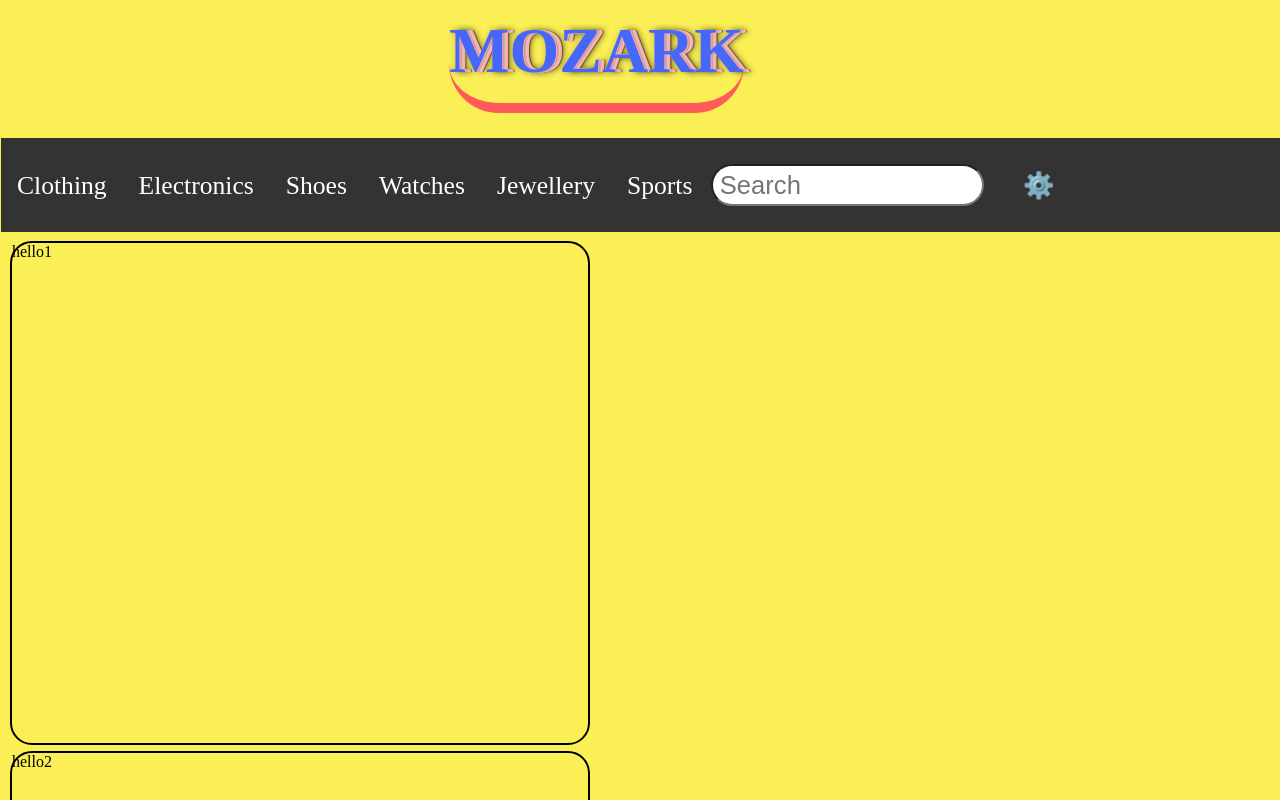
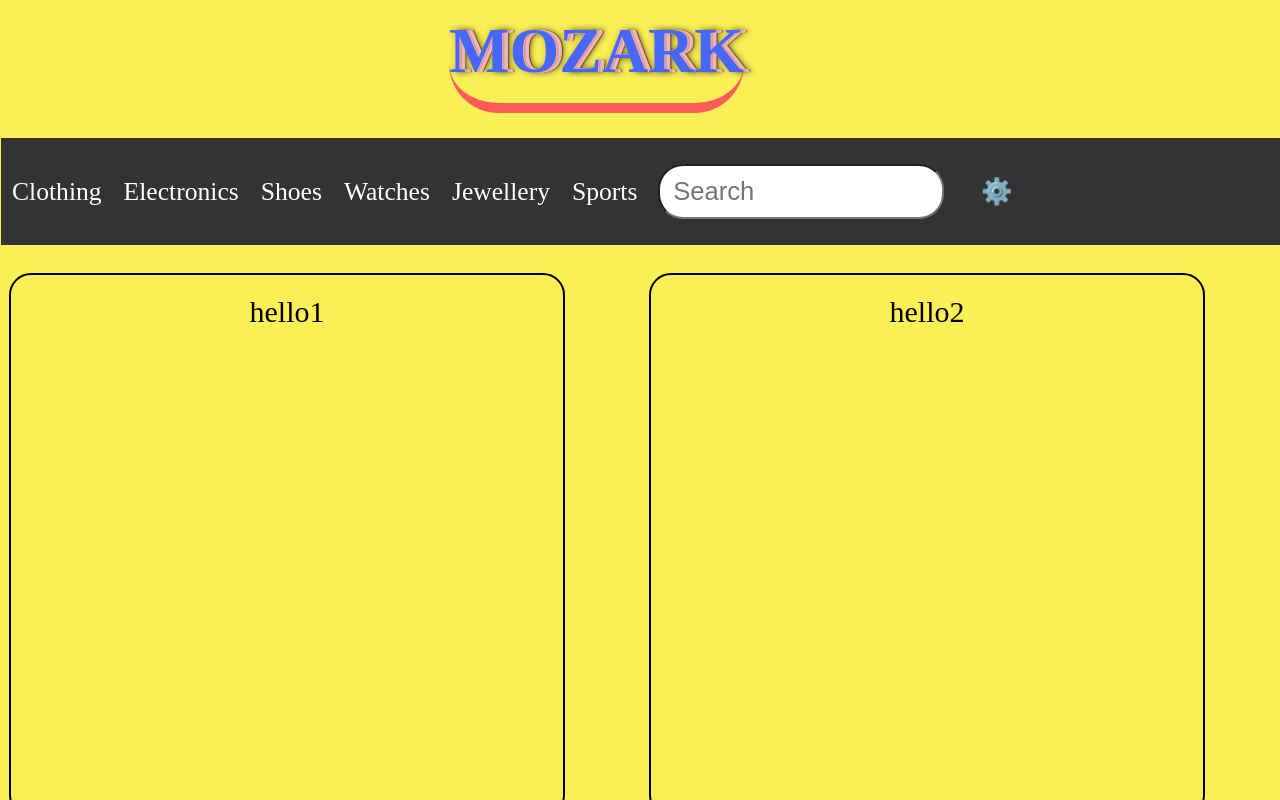
Before and after one commit to MohamedMetwalli5/MOZARK, a Vue app in the folder front-end/: page /Home in a window 1280 px wide. Shown: the top 800 px of the page. Built offline with nearby package versions, Linux system fonts and the light colour scheme; the HTML template or start-up script is replaced by a standard one.

Commit message:
The Suggested Products List is Almost Done!

```diff
--- a/front-end/src/components/Home.vue
+++ b/front-end/src/components/Home.vue
@@ -50,6 +50,7 @@ export default {
 
 <!-- Add "scoped" attribute to limit CSS to this component only -->
 <style scoped>
+
 #container {
     background-color: rgb(250, 239, 84);
     height: 100%;
@@ -103,18 +104,18 @@ ul.horizontal li a {
     color: white;
     text-align: center;
     font-size: 2vmax;
-    padding: 14px 16px;
+    padding: 14px 11px;
     text-decoration: none;
 }
 
 #search-box{
-    padding: 0.5vw;
+    padding: 1vw;
     width: 20vw;
     display: flex;
     height: 2vw;
     font-size: 2vw;
     margin: 2vw;
-    margin-left: 1%;
+    margin-left: 10px;
     border-radius: 25px;
 }
 </style>
--- a/front-end/src/components/SuggestedProducts.vue
+++ b/front-end/src/components/SuggestedProducts.vue
@@ -1,5 +1,5 @@
 <template>
-    <div id="container">
+    <div id="products-container">
         <div class="product">hello1</div>
         <div class="product">hello2</div>
         <div class="product">hello3</div>
@@ -17,19 +17,26 @@ export default {
 
 
 <style>
-#container {
+
+#products-container {
+    display: grid;
+    grid-template-columns: repeat(auto-fit, minmax(0, min(100%/1, max(64px, 100%/2))));
     width: 100%;
     height: 100%;
     margin-top: 30px;
     margin-right: 0px;
-    margin: 0;
 }
 
 .product {
-    width: 45%;
+    width: 80%;
     height: 500px;
     outline: 2px solid;
     border-radius: 20px;
-    margin: 10px;
+    margin-right: 15px;
+    margin-left: 10px;
+    margin-bottom: 30px;
+    text-align: center;
+    padding: 20px;
+    font-size: 30px;
 }
 </style>
```
